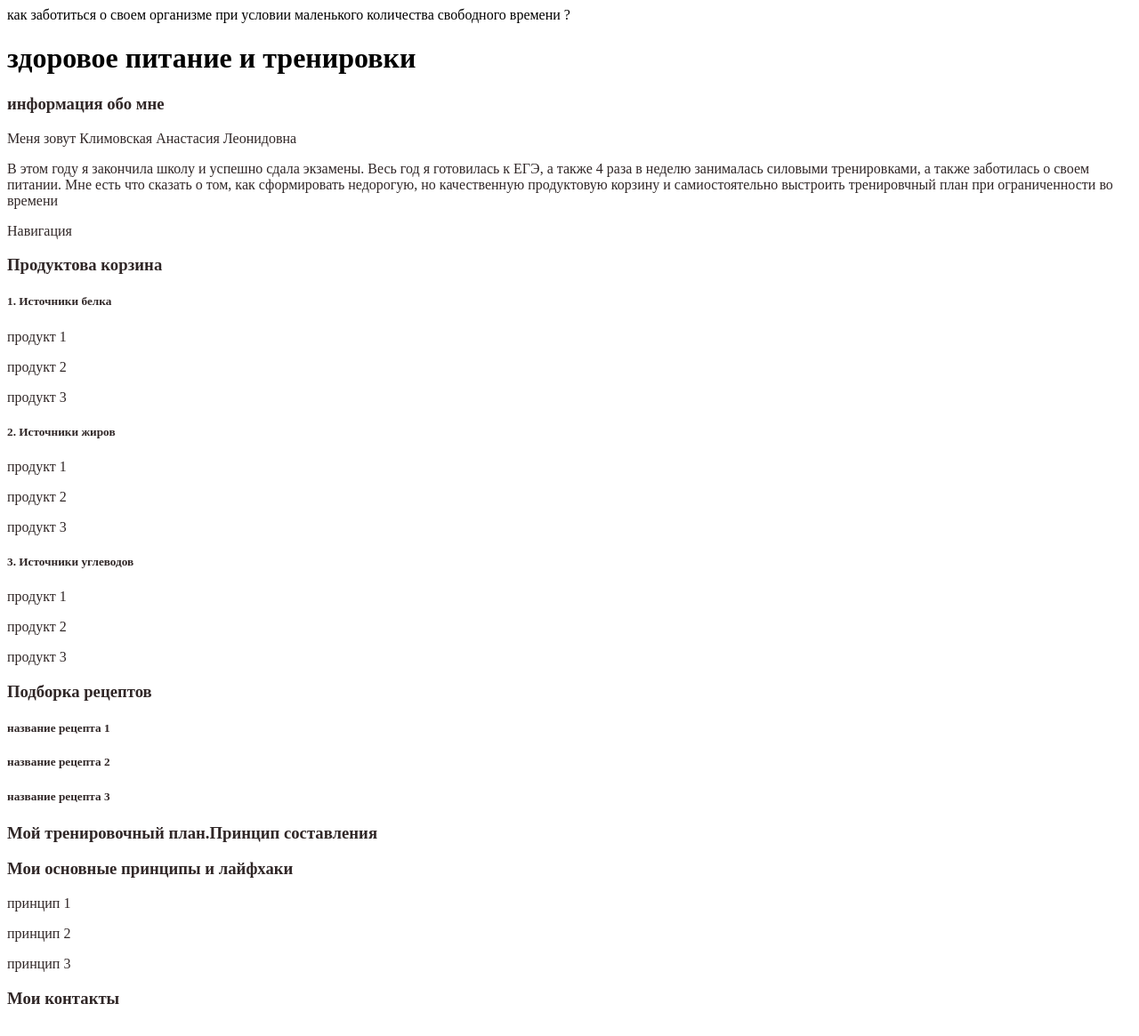
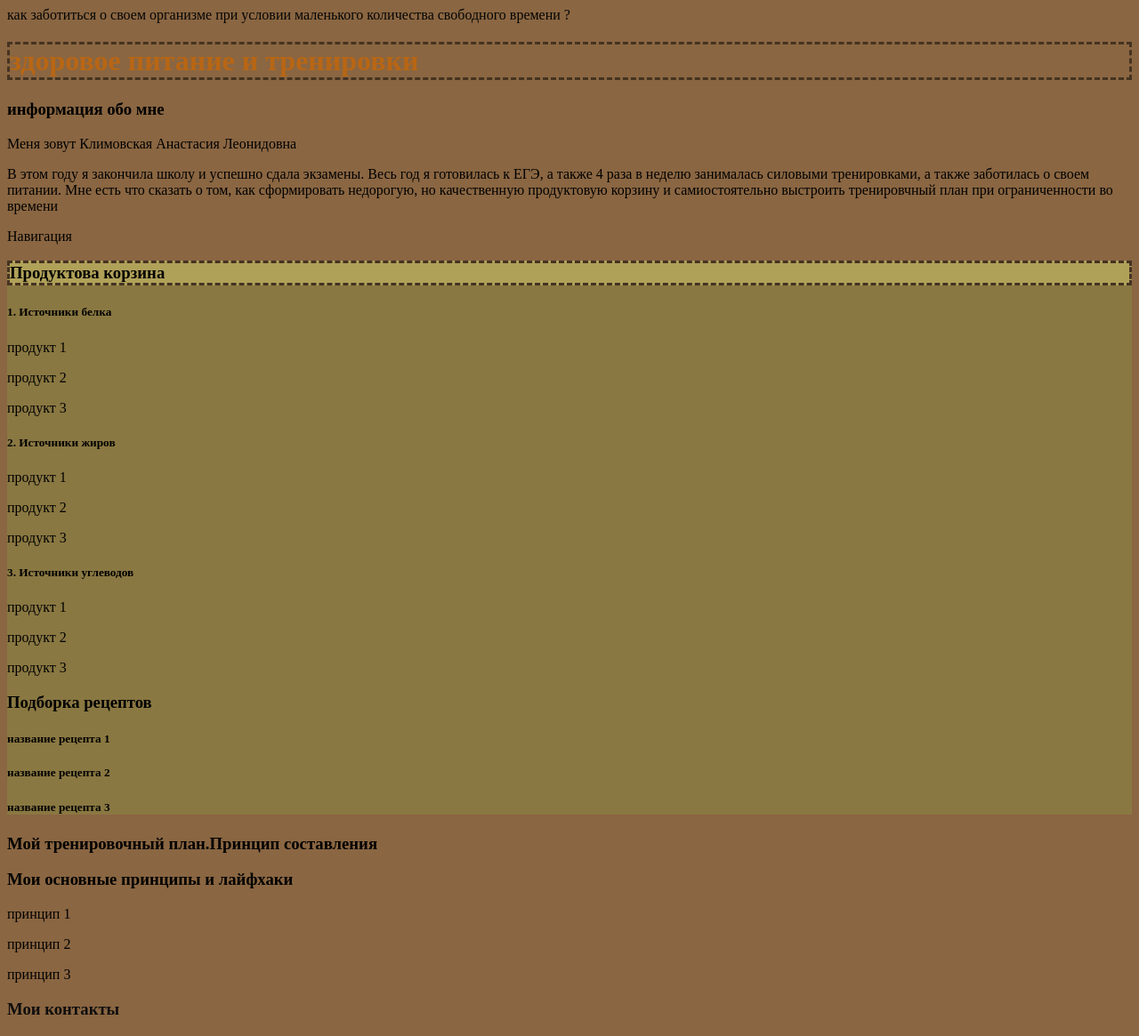
Before and after one commit to Nast-cmd/web-summer, a plain HTML site: page index.html in a window 1280 px wide. Shown: the whole page at 89% size. Drawn offline with Linux system fonts and the light colour scheme.

Commit message:
food style

```diff
--- a/index.html
+++ b/index.html
@@ -7,10 +7,10 @@
     <link rel="stylesheet" href="./style.css">
 </head>
 <body>
-    <!-- теги заголовков -->
+    <div class="topic"><!-- тема -->
     как заботиться о своем организме при условии маленького количества свободного времени ?
-    <h1>здоровое питание и тренировки</h1>
-
+    <h1 id="y">здоровое питание и тренировки</h1>
+    </div>
     <div> <!--header -->
         <h3>информация обо мне</h3>
         <p>Меня зовут Климовская Анастасия Леонидовна</p>
@@ -20,7 +20,7 @@
 </div>
 </div>
     <div><!-- main -->
-        <div><h3>Продуктова корзина</h3>
+        <div class="food"><h3 id="B">Продуктова корзина</h3>
         <h5>1. Источники белка</h5>
         <p>продукт 1</p>
         <p>продукт 2</p>
@@ -33,13 +33,13 @@
         <p>продукт 1</p>
         <p>продукт 2</p>
         <p>продукт 3</p>
-        </div>
         <div><h3>Подборка рецептов</h3>
         <p><h5> название рецепта 1 </h5></p>
         <p><h5> название рецепта 2</h5></p>
         <p><h5> название рецепта 3</h5></p>
-</div>
-        <div><h3>Мой тренировочный план.Принцип составления</h3></div>
+        </div>
+        </div>
+        <div><h3 class="gym">Мой тренировочный план.Принцип составления</h3></div>
 
     </div>
     <div>
@@ -50,7 +50,7 @@
         <p>принцип 3</p>
         </div>
     </div>
-    <div><!-- <Footer -->
+    <div class="footer"><!-- <Footer -->
     <div> <h3>Мои контакты</h3></div>
     </div>
 
--- a/style.css
+++ b/style.css
@@ -1,3 +1,23 @@
-div{
-    color:rgb(48, 39, 39)
+.topic {
+    color:rgb(5, 5, 5)
 }
+.footer {
+    color:rgb(15, 14, 14)
+}
+#y {
+    color:#b86614;
+    border: 3px #453321 dashed;
+}
+body {
+    background-color:#8a6642
+}
+.food {
+    background-color: #8a7842;
+}
+#B {
+    background-color: #b0a159;
+    border: 3px #453321 dashed;
+}
+.Gym {
+    background-color: #b0a159;
+}
```
